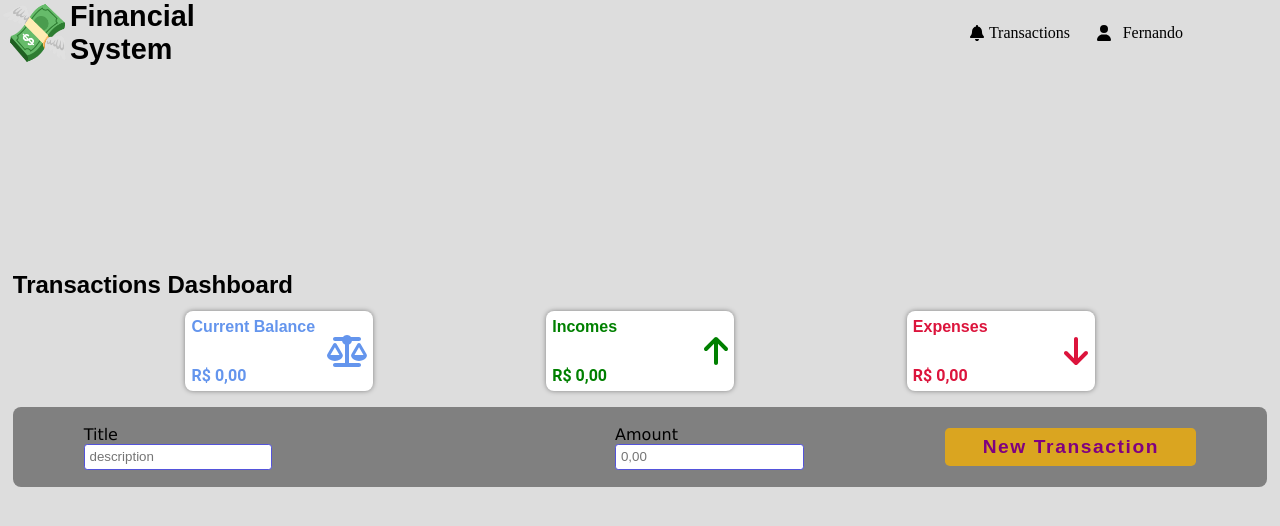
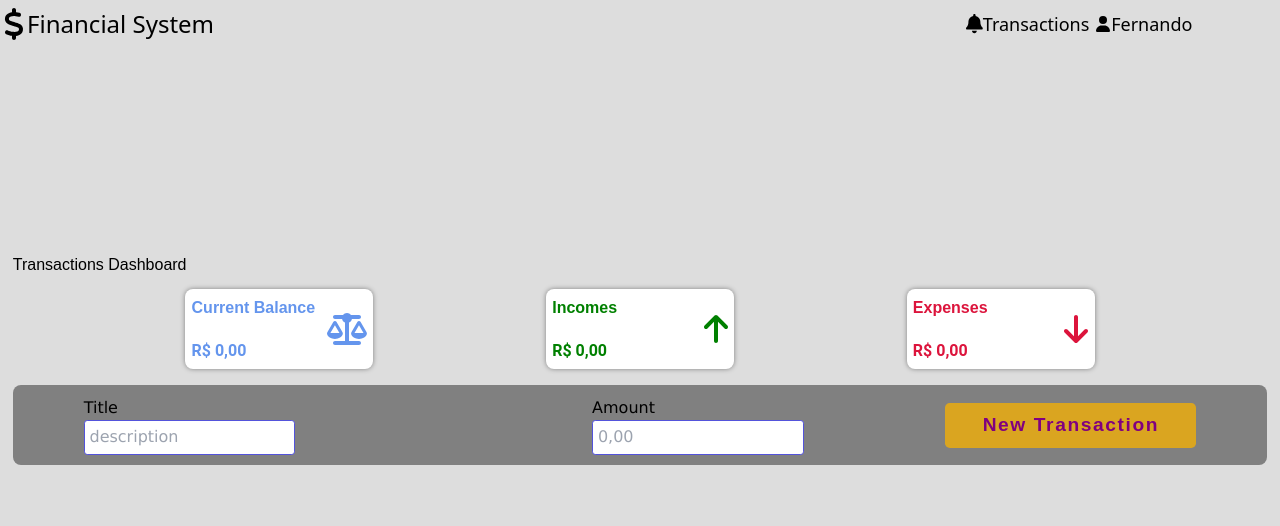
Before and after one commit to fernandooliveiralima/FinancialSystemControlVue, a Vue app: page / in a window 1280 px wide. Shown: the top 526 px of the page. Built offline with nearby package versions, Linux system fonts and the light colour scheme.

Commit message:
refatoracao de estilizacao

```diff
--- a/package.json
+++ b/package.json
@@ -23,8 +23,11 @@
     "@types/node": "^18.14.2",
     "@vitejs/plugin-vue": "^4.0.0",
     "@vue/tsconfig": "^0.1.3",
+    "autoprefixer": "^10.4.14",
     "npm-run-all": "^4.1.5",
+    "postcss": "^8.4.24",
     "sass": "^1.63.6",
+    "tailwindcss": "^3.3.2",
     "typescript": "~4.8.4",
     "vite": "^4.1.4",
     "vue-tsc": "^1.2.0"
--- /dev/null
+++ b/postcss.config.js
@@ -0,0 +1,6 @@
+module.exports = {
+  plugins: {
+    tailwindcss: {},
+    autoprefixer: {},
+  },
+}
--- a/src/assets/main.scss
+++ b/src/assets/main.scss
@@ -7,3 +7,54 @@
 body{
     background-color: #ddd;
 }
+
+@tailwind base;
+@tailwind components;
+@tailwind utilities;
+
+@layer components{
+    /* header component */
+    .header{
+        @apply flex items-center justify-between;
+    }
+    /* .logo */
+    .logo{
+       @apply w-[17%] flex items-center justify-evenly;
+    }
+    .fa-dollar-sign{
+        @apply text-[2rem];
+    }
+    .header-h3{
+
+    }
+
+    /* .user-transactions */
+    .user-transactions{
+        @apply flex items-center justify-between
+               h-12 w-60 mr-20;
+    }
+    /* .transactions-section */
+    .transactions-section{
+        @apply cursor-pointer w-32;
+    }
+    .fa-bell, .transactions-section-span{
+        @apply text-[1.2rem];
+    }
+    .transactions-section-link{
+        @apply no-underline text-black text-lg;
+    }
+    /* .user-section */
+    .user-section{
+        @apply w-32;
+    }
+    /* .user-section-span */
+    .user-section-span{
+        @apply text-lg;
+    }
+
+    /* .user-section, .transactions-section */
+    .user-section, .transactions-section{
+        @apply w-32 flex items-center justify-evenly p-1.5
+
+    }
+}
--- a/src/components/Header.vue
+++ b/src/components/Header.vue
@@ -7,6 +7,7 @@ import { RouterLink } from 'vue-router'
 
 /* project imports */
 import { items } from '../data/items';
+import { FontAwesomeIcon } from '@fortawesome/vue-fontawesome';
 
 
 
@@ -19,29 +20,29 @@ const iconClass = ref('');
 
 
 
-watch(list.value, (newList)=> iconClass.value = 'bell-animation');
+watch(list.value, (newList) => iconClass.value = 'bell-animation');
 
 </script>
 
 <template>
-    <header>
+    <header class="header">
 
         <section class="logo">
-            <div class="icon-money">&#128184;</div>
-            <h3>Financial System</h3>
+            <font-awesome-icon icon="fa-solid fa-dollar-sign"></font-awesome-icon>
+            <h3 class="header-h3 font-sans text-2xl">Financial System</h3>
         </section>
 
         <section class="user-transactions">
 
             <div class="transactions-section">
-                <font-awesome-icon :class="{'bell-animation': iconClass}" icon="fa-solid fa-bell"></font-awesome-icon>
-                <span> <router-link to="/Transactions">Transactions</router-link> </span>
+                <font-awesome-icon :class="{ 'bell-animation': iconClass }" icon="fa-solid fa-bell"></font-awesome-icon>
+                <span class="transactions-section-span"> <router-link class="transactions-section-link" to="/Transactions">Transactions</router-link> </span>
 
             </div>
 
             <div class="user-section">
                 <font-awesome-icon icon="fa-solid fa-user"></font-awesome-icon>
-                <span>Fernando</span>
+                <span class="user-section-span">Fernando</span>
             </div>
 
         </section>
@@ -53,83 +54,8 @@ watch(list.value, (newList)=> iconClass.value = 'bell-animation');
 <style lang="scss" scoped>
 @import url(../assets/fonts/fonts.css);
 
-header {
-    display: flex;
-    align-items: center;
-    justify-content: space-between;
-
-    .logo {
-        width: 17%;
-        display: flex;
-        align-items: center;
-        justify-content: space-evenly;
-
-        .icon-money {
-            font-size: 3.5rem;
-        }
-
-        h3 {
-            font-family: sans-serif;
-            font-size: 1.8rem;
-        }
-    }
-
-    .input-date {
-        width: 15%;
-        display: flex;
-        flex-direction: column;
-        align-items: center;
-        justify-content: space-evenly;
-    }
-
-    .user-transactions {
-
-        display: flex;
-        align-items: center;
-        justify-content: space-between;
-        height: 3rem;
-        width: 15rem;
-        margin-right: 5rem;
-
-        .transactions-section {
-            cursor: pointer;
-            width: 8rem;
-
-            i span {
-                font-size: 1.2rem;
-            }
-
-            a {
-                text-decoration: none;
-                color: black;
-            }
-        }
-
-        .user-section {
-            width: 8rem;
-        }
-
-    }
-
-    .user-section,
-    .transactions-section {
-        width: 8%;
-        padding: 5px;
-        display: flex;
-        align-items: center;
-        justify-content: space-evenly;
-
-        /* svg */
-
-    }
-
-    /* main */
-
-    .myColor{
-        color: black;
-    }
-    .bell-animation{
-  display:block;
+.bell-animation {
+        display: block;
 
 
         -webkit-animation: ring 3s .7s ease-in-out infinite;
@@ -141,87 +67,297 @@ header {
     }
 
     @-webkit-keyframes ring {
-  0% { -webkit-transform: rotateZ(0); }
-  1% { -webkit-transform: rotateZ(30deg); }
-  3% { -webkit-transform: rotateZ(-28deg); }
-  5% { -webkit-transform: rotateZ(34deg); }
-  7% { -webkit-transform: rotateZ(-32deg); }
-  9% { -webkit-transform: rotateZ(30deg); }
-  11% { -webkit-transform: rotateZ(-28deg); }
-  13% { -webkit-transform: rotateZ(26deg); }
-  15% { -webkit-transform: rotateZ(-24deg); }
-  17% { -webkit-transform: rotateZ(22deg); }
-  19% { -webkit-transform: rotateZ(-20deg); }
-  21% { -webkit-transform: rotateZ(18deg); }
-  23% { -webkit-transform: rotateZ(-16deg); }
-  25% { -webkit-transform: rotateZ(14deg); }
-  27% { -webkit-transform: rotateZ(-12deg); }
-  29% { -webkit-transform: rotateZ(10deg); }
-  31% { -webkit-transform: rotateZ(-8deg); }
-  33% { -webkit-transform: rotateZ(6deg); }
-  35% { -webkit-transform: rotateZ(-4deg); }
-  37% { -webkit-transform: rotateZ(2deg); }
-  39% { -webkit-transform: rotateZ(-1deg); }
-  41% { -webkit-transform: rotateZ(1deg); }
+        0% {
+            -webkit-transform: rotateZ(0);
+        }
 
-  43% { -webkit-transform: rotateZ(0); }
-  100% { -webkit-transform: rotateZ(0); }
+        1% {
+            -webkit-transform: rotateZ(30deg);
+        }
+
+        3% {
+            -webkit-transform: rotateZ(-28deg);
+        }
+
+        5% {
+            -webkit-transform: rotateZ(34deg);
+        }
+
+        7% {
+            -webkit-transform: rotateZ(-32deg);
+        }
+
+        9% {
+            -webkit-transform: rotateZ(30deg);
+        }
+
+        11% {
+            -webkit-transform: rotateZ(-28deg);
+        }
+
+        13% {
+            -webkit-transform: rotateZ(26deg);
+        }
+
+        15% {
+            -webkit-transform: rotateZ(-24deg);
+        }
+
+        17% {
+            -webkit-transform: rotateZ(22deg);
+        }
+
+        19% {
+            -webkit-transform: rotateZ(-20deg);
+        }
+
+        21% {
+            -webkit-transform: rotateZ(18deg);
+        }
+
+        23% {
+            -webkit-transform: rotateZ(-16deg);
+        }
+
+        25% {
+            -webkit-transform: rotateZ(14deg);
+        }
+
+        27% {
+            -webkit-transform: rotateZ(-12deg);
+        }
+
+        29% {
+            -webkit-transform: rotateZ(10deg);
+        }
+
+        31% {
+            -webkit-transform: rotateZ(-8deg);
+        }
+
+        33% {
+            -webkit-transform: rotateZ(6deg);
+        }
+
+        35% {
+            -webkit-transform: rotateZ(-4deg);
+        }
+
+        37% {
+            -webkit-transform: rotateZ(2deg);
+        }
+
+        39% {
+            -webkit-transform: rotateZ(-1deg);
+        }
+
+        41% {
+            -webkit-transform: rotateZ(1deg);
+        }
+
+        43% {
+            -webkit-transform: rotateZ(0);
+        }
+
+        100% {
+            -webkit-transform: rotateZ(0);
+        }
     }
 
     @-moz-keyframes ring {
-  0% { -moz-transform: rotate(0); }
-  1% { -moz-transform: rotate(30deg); }
-  3% { -moz-transform: rotate(-28deg); }
-  5% { -moz-transform: rotate(34deg); }
-  7% { -moz-transform: rotate(-32deg); }
-  9% { -moz-transform: rotate(30deg); }
-  11% { -moz-transform: rotate(-28deg); }
-  13% { -moz-transform: rotate(26deg); }
-  15% { -moz-transform: rotate(-24deg); }
-  17% { -moz-transform: rotate(22deg); }
-  19% { -moz-transform: rotate(-20deg); }
-  21% { -moz-transform: rotate(18deg); }
-  23% { -moz-transform: rotate(-16deg); }
-  25% { -moz-transform: rotate(14deg); }
-  27% { -moz-transform: rotate(-12deg); }
-  29% { -moz-transform: rotate(10deg); }
-  31% { -moz-transform: rotate(-8deg); }
-  33% { -moz-transform: rotate(6deg); }
-  35% { -moz-transform: rotate(-4deg); }
-  37% { -moz-transform: rotate(2deg); }
-  39% { -moz-transform: rotate(-1deg); }
-  41% { -moz-transform: rotate(1deg); }
+        0% {
+            -moz-transform: rotate(0);
+        }
 
-  43% { -moz-transform: rotate(0); }
-  100% { -moz-transform: rotate(0); }
+        1% {
+            -moz-transform: rotate(30deg);
+        }
+
+        3% {
+            -moz-transform: rotate(-28deg);
+        }
+
+        5% {
+            -moz-transform: rotate(34deg);
+        }
+
+        7% {
+            -moz-transform: rotate(-32deg);
+        }
+
+        9% {
+            -moz-transform: rotate(30deg);
+        }
+
+        11% {
+            -moz-transform: rotate(-28deg);
+        }
+
+        13% {
+            -moz-transform: rotate(26deg);
+        }
+
+        15% {
+            -moz-transform: rotate(-24deg);
+        }
+
+        17% {
+            -moz-transform: rotate(22deg);
+        }
+
+        19% {
+            -moz-transform: rotate(-20deg);
+        }
+
+        21% {
+            -moz-transform: rotate(18deg);
+        }
+
+        23% {
+            -moz-transform: rotate(-16deg);
+        }
+
+        25% {
+            -moz-transform: rotate(14deg);
+        }
+
+        27% {
+            -moz-transform: rotate(-12deg);
+        }
+
+        29% {
+            -moz-transform: rotate(10deg);
+        }
+
+        31% {
+            -moz-transform: rotate(-8deg);
+        }
+
+        33% {
+            -moz-transform: rotate(6deg);
+        }
+
+        35% {
+            -moz-transform: rotate(-4deg);
+        }
+
+        37% {
+            -moz-transform: rotate(2deg);
+        }
+
+        39% {
+            -moz-transform: rotate(-1deg);
+        }
+
+        41% {
+            -moz-transform: rotate(1deg);
+        }
+
+        43% {
+            -moz-transform: rotate(0);
+        }
+
+        100% {
+            -moz-transform: rotate(0);
+        }
     }
 
     @keyframes ring {
-  0% { transform: rotate(0); }
-  1% { transform: rotate(30deg); }
-  3% { transform: rotate(-28deg); }
-  5% { transform: rotate(34deg); }
-  7% { transform: rotate(-32deg); }
-  9% { transform: rotate(30deg); }
-  11% { transform: rotate(-28deg); }
-  13% { transform: rotate(26deg); }
-  15% { transform: rotate(-24deg); }
-  17% { transform: rotate(22deg); }
-  19% { transform: rotate(-20deg); }
-  21% { transform: rotate(18deg); }
-  23% { transform: rotate(-16deg); }
-  25% { transform: rotate(14deg); }
-  27% { transform: rotate(-12deg); }
-  29% { transform: rotate(10deg); }
-  31% { transform: rotate(-8deg); }
-  33% { transform: rotate(6deg); }
-  35% { transform: rotate(-4deg); }
-  37% { transform: rotate(2deg); }
-  39% { transform: rotate(-1deg); }
-  41% { transform: rotate(1deg); }
+        0% {
+            transform: rotate(0);
+        }
 
-  43% { transform: rotate(0); }
-  100% { transform: rotate(0); }
+        1% {
+            transform: rotate(30deg);
+        }
+
+        3% {
+            transform: rotate(-28deg);
+        }
+
+        5% {
+            transform: rotate(34deg);
+        }
+
+        7% {
+            transform: rotate(-32deg);
+        }
+
+        9% {
+            transform: rotate(30deg);
+        }
+
+        11% {
+            transform: rotate(-28deg);
+        }
+
+        13% {
+            transform: rotate(26deg);
+        }
+
+        15% {
+            transform: rotate(-24deg);
+        }
+
+        17% {
+            transform: rotate(22deg);
+        }
+
+        19% {
+            transform: rotate(-20deg);
+        }
+
+        21% {
+            transform: rotate(18deg);
+        }
+
+        23% {
+            transform: rotate(-16deg);
+        }
+
+        25% {
+            transform: rotate(14deg);
+        }
+
+        27% {
+            transform: rotate(-12deg);
+        }
+
+        29% {
+            transform: rotate(10deg);
+        }
+
+        31% {
+            transform: rotate(-8deg);
+        }
+
+        33% {
+            transform: rotate(6deg);
+        }
+
+        35% {
+            transform: rotate(-4deg);
+        }
+
+        37% {
+            transform: rotate(2deg);
+        }
+
+        39% {
+            transform: rotate(-1deg);
+        }
+
+        41% {
+            transform: rotate(1deg);
+        }
+
+        43% {
+            transform: rotate(0);
+        }
+
+        100% {
+            transform: rotate(0);
         }
     }
+
 </style>
--- a/src/components/Main.vue
+++ b/src/components/Main.vue
@@ -76,11 +76,7 @@ const submitForm = () => {
     };
     list.value.push(transaction);
 
-    /* console.log(`list->`,list.value,
-     `Total->`, updateValues().Total.value,
-     `income->`, updateValues().income.value,
-     `expense->`, updateValues().expense.value
-     ); */
+
 
      title.value = '';
      amount.value = '';
@@ -92,7 +88,7 @@ const submitForm = () => {
 </script>
 
 <template>
-    <main>
+    <main class="main">
         <h1>Transactions Dashboard</h1>
         <section class="all-transactions">
 
@@ -147,7 +143,7 @@ const submitForm = () => {
 </template>
 
 <style lang="scss" scoped>
-main {
+.main {
     margin-top: 15%;
     padding: 1%;
     display: flex;
@@ -302,7 +298,7 @@ main {
             justify-content: space-between;
             width: 45rem;
 
-            .title,
+
             .amount {
                 color: black;
                 display: flex;
@@ -372,7 +368,7 @@ main {
 
     }
 
-    /* bell animation */
+
 
 
 
--- a/src/models/fontAwesome/fontAwesome.ts
+++ b/src/models/fontAwesome/fontAwesome.ts
@@ -7,7 +7,8 @@ import {
      faUser,
      faUserSecret,
      faBell,
-     faTrash } from '@fortawesome/free-solid-svg-icons'
+     faTrash,
+     faDollarSign } from '@fortawesome/free-solid-svg-icons'
 
 export default {
     install(Vue: any) {
@@ -17,7 +18,8 @@ export default {
             faArrowUp,
             faArrowDown,
             faBell,
-            faTrash)
+            faTrash,
+            faDollarSign)
         Vue.component('font-awesome-icon', FontAwesomeIcon)
     }
 }
--- /dev/null
+++ b/tailwind.config.js
@@ -0,0 +1,37 @@
+/** @type {import('tailwindcss').Config} */
+module.exports = {
+  content: [
+    "./index.html",
+    "./src/**/*.{vue,js,ts,jsx,tsx}"
+  ],
+  theme: {
+    extend: {
+      fontaFamily: {
+        notoSerifHebrew: ['Noto Serif Hebrew', 'sans-serif'],
+        Roboto: ['Roboto', 'sans-serif'],
+
+      },
+      colors: {
+        'bg-btn': '#1df504'
+      }
+    },
+    /* screens */
+    screens: {
+      '2xl': { 'max': '1535px' },
+      // => @media (max-width: 1535px) { ... }
+
+      'xl': { 'max': '1279px' },
+      // => @media (max-width: 1279px) { ... }
+
+      'lg': { 'max': '1024px' },
+      // => @media (max-width: 1023px) { ... }
+
+      'md': { 'max': '768px' },
+      // => @media (max-width: 767px) { ... }
+
+      'sm': { 'max': '639px' },
+      // => @media (max-width: 639px) { ... }
+    }
+  },
+  plugins: [],
+}
```
Also changed, not shown: 1 other file (tests, documents, lock files or other folders). Lines whose indentation alone changed are shown as unchanged.
